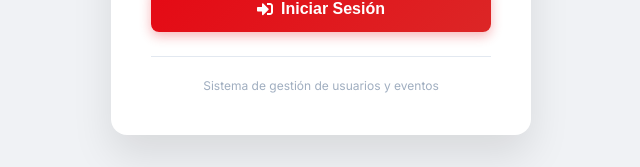
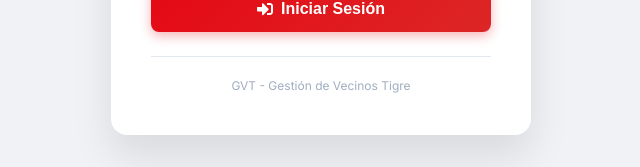
Before and after one commit to Sebastian-GonzalezLegal/gestor_de_eventos, a React (Create React App) app in the folder client/: page /login in a window 1280 px wide. Shown: the part 508-675 px from the top of the page, without its empty margins (319-959 px from the left). Built offline with nearby package versions, Linux system fonts and the light colour scheme; no server answers.

Commit message:
cambio nombre GVT

```diff
--- a/client/public/index.html
+++ b/client/public/index.html
@@ -4,12 +4,12 @@
     <meta charset="utf-8" />
     <meta name="viewport" content="width=device-width, initial-scale=1" />
     <meta name="theme-color" content="#000000" />
-    <meta name="description" content="Gestor de usuarios para eventos" />
+    <meta name="description" content="GVT - Gestión de Vecinos Tigre" />
     <link rel="icon" type="image/png" href="logo_sin_fondo_logo.png">
     <link rel="preconnect" href="https://fonts.googleapis.com">
     <link rel="preconnect" href="https://fonts.gstatic.com" crossorigin>
     <link href="https://fonts.googleapis.com/css2?family=Inter:wght@300;400;500;600;700&display=swap" rel="stylesheet">
-    <title>Municipio de Tigre - Gestión de Eventos</title>
+    <title>Municipio de Tigre - GVT</title>
   </head>
   <body>
     <noscript>Necesitas habilitar JavaScript para ejecutar esta aplicación.</noscript>
--- a/client/src/components/Dashboard.js
+++ b/client/src/components/Dashboard.js
@@ -246,7 +246,7 @@ const Dashboard = () => {
       <div className="dashboard-hero">
         <div className="hero-content">
           <h1 className="hero-title">Panel de Control</h1>
-          <p className="hero-subtitle">Sistema de Gestión Integral Tigre Municipio</p>
+          <p className="hero-subtitle">GVT - Gestión de Vecinos Tigre</p>
         </div>
         <div className="hero-date-badge">
           <FaCalendarAlt /> {today}
--- a/client/src/components/Login.js
+++ b/client/src/components/Login.js
@@ -131,7 +131,7 @@ const Login = ({ onLogin }) => {
         </form>
 
         <div className="login-footer">
-          <p>Sistema de gestión de usuarios y eventos</p>
+          <p>GVT - Gestión de Vecinos Tigre</p>
         </div>
       </div>
     </div>
--- a/client/src/components/Navbar.js
+++ b/client/src/components/Navbar.js
@@ -410,7 +410,7 @@ const Navbar = ({ user, onLogout }) => {
             <div className="logo-container">
               <img
                 src="/logo_sin_fondo_logo.png"
-                alt="Logo Municipio de Tigre"
+                alt="Logo GVT Municipio de Tigre"
                 className="navbar-logo-main"
               />
             </div>
```
Also changed, not shown: 1 other file (tests, documents, lock files or other folders).
